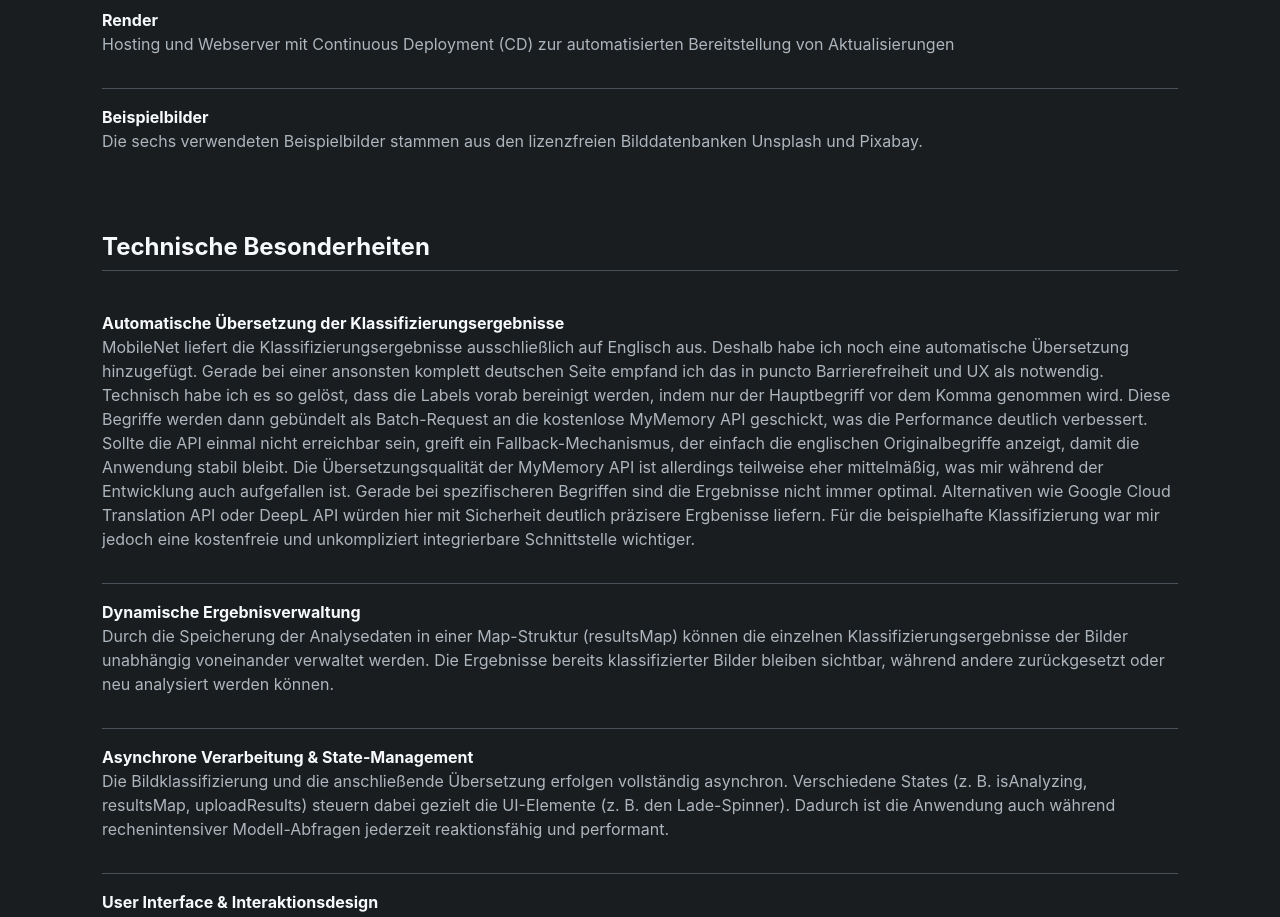
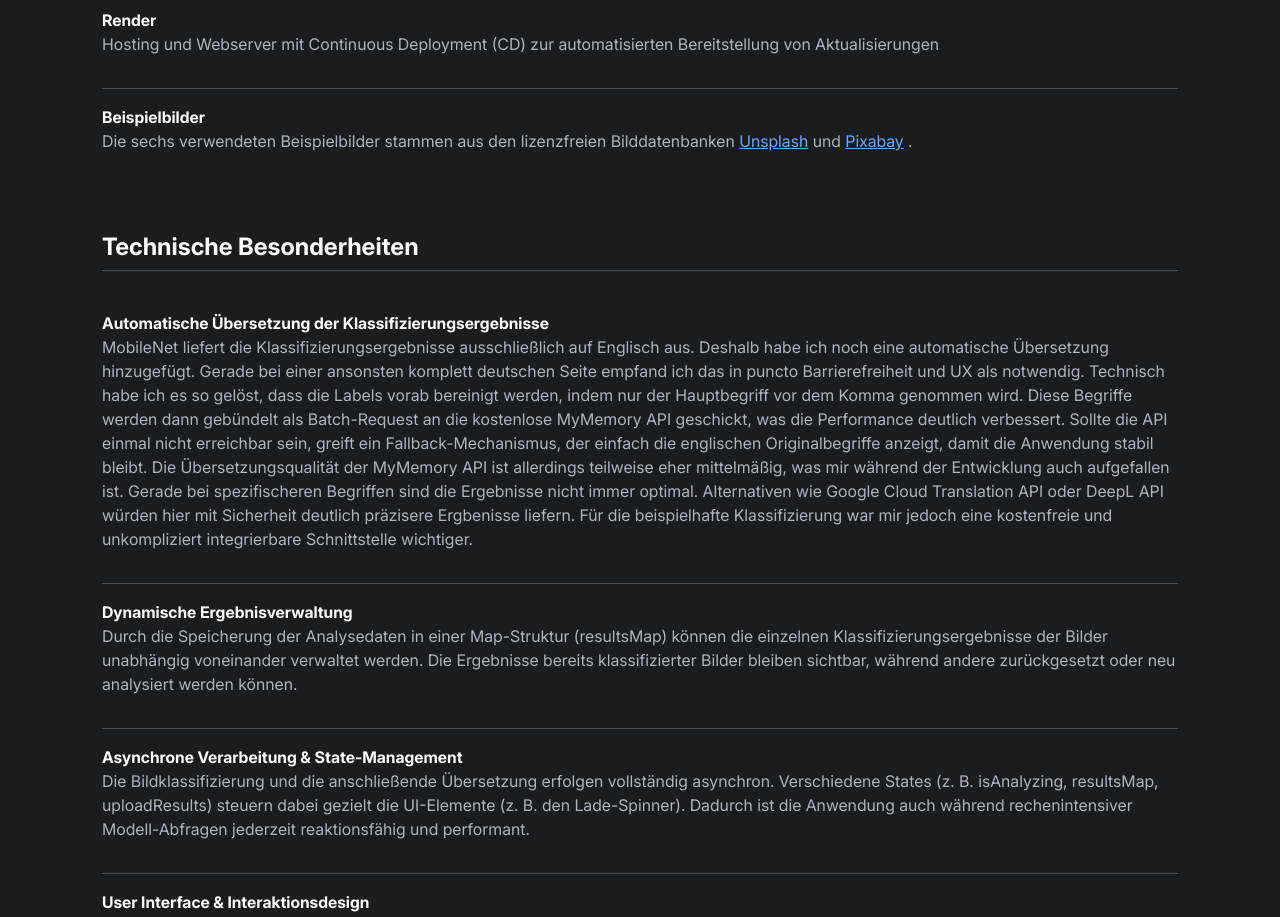
Before and after one commit to AnnMyrhf/deepLearning_EA1, a React (Vite) app in the folder ml5/: page /dokumentation in a window 1280 px wide. Shown: the part 1140-2057 px from the top of the page. Built offline with nearby package versions, Linux system fonts and the light colour scheme; a web font is replaced by a local one.

Commit message:
Pfad für Fonts in index.  angepasst

```diff
--- a/ml5/pages/Dokumentation.jsx
+++ b/ml5/pages/Dokumentation.jsx
@@ -51,7 +51,7 @@ export default function Dokumentation() {
                         Deployment (CD) zur automatisierten Bereitstellung von Aktualisierungen</p></li>
                     <li className="list-group-item bg-transparent text-secondary border-secondary px-0 py-3">
                         <strong className="text-light">Beispielbilder</strong> <p>Die sechs verwendeten
-                        Beispielbilder stammen aus den lizenzfreien Bilddatenbanken Unsplash und Pixabay.</p></li>
+                        Beispielbilder stammen aus den lizenzfreien Bilddatenbanken <a href="https://https://unsplash.com" target="_blank">Unsplash</a> und <a href="https://pixabay.com" target="_blank">Pixabay</a> .</p></li>
                 </ul>
             </div>
             {/* Technische Besonderheiten */}
--- a/ml5/src/index.css
+++ b/ml5/src/index.css
@@ -61,30 +61,31 @@ html {
 }
 
 /* Schriftart lokal einbinden */
+/* Regular */
 @font-face {
     font-family: 'Inter';
     font-style: normal;
     font-weight: 400;
     font-display: swap;
-    src: url('/ml5/public/fonts/Inter_18pt-Bold.ttf') format('truetype');
+    src: url('/fonts/Inter_18pt-Regular.ttf') format('truetype');
 }
 
-/* Kursiver Text (Italic) */
+/* Italic */
 @font-face {
     font-family: 'Inter';
     font-style: italic;
     font-weight: 400;
     font-display: swap;
-    src: url('/ml5/public/fonts/Inter_18pt-Italic.ttf') format('truetype');
+    src: url('/fonts/Inter_18pt-Italic.ttf') format('truetype');
 }
 
-/* Fetter Text & Überschriften (Bold) */
+/* Bold */
 @font-face {
     font-family: 'Inter';
     font-style: normal;
     font-weight: 700;
     font-display: swap;
-    src: url('/ml5/public/fonts/Inter_24pt-Bold.ttf') format('truetype');
+    src: url('/fonts/Inter_24pt-Bold.ttf') format('truetype');
 }
 
 body {
```
